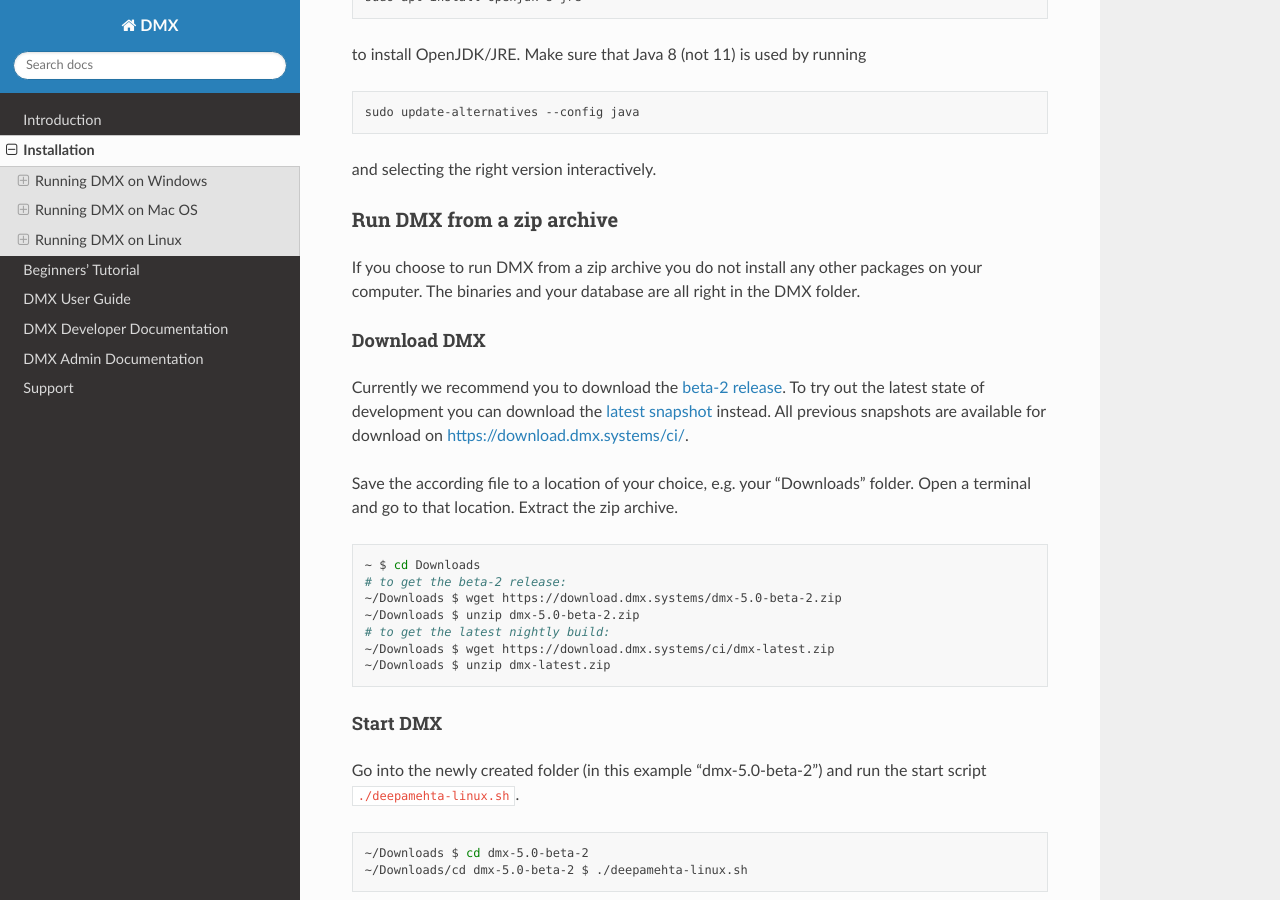
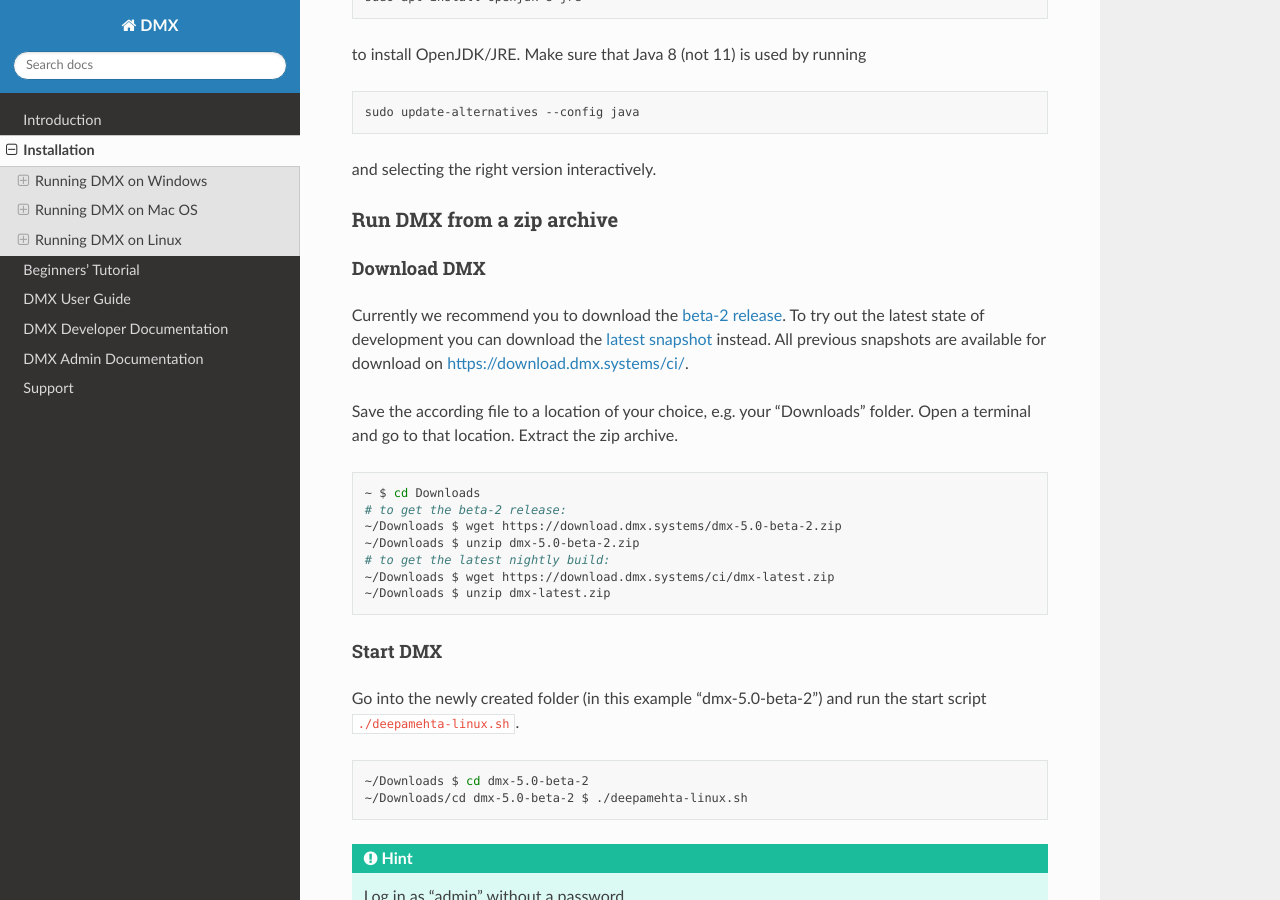
Before and after one commit to dmx-systems/dmx-documentation, a Sphinx documentation site: the page built from docs/install.rst, in a window 1280 px wide and 900 px high, scrolled down 3326 px. Built offline with Sphinx 7.4.7 and the Read the Docs theme 2.0.0, drawn with Linux system fonts in a browser that asks for light colours; some of the changed text lies outside the part shown.

Commit message:
Removed some confusing leftovers in the Linux section.

```diff
--- a/docs/install.rst
+++ b/docs/install.rst
@@ -146,9 +146,6 @@
 Run DMX from a zip archive
 ==========================
 
-If you choose to run DMX from a zip archive you do not install any other packages on your computer.
-The binaries and your database are all right in the DMX folder.
-
 Download DMX
 ------------
 
```
Also changed, not shown: other parts of docs/install.rst (+1 -1 lines).
